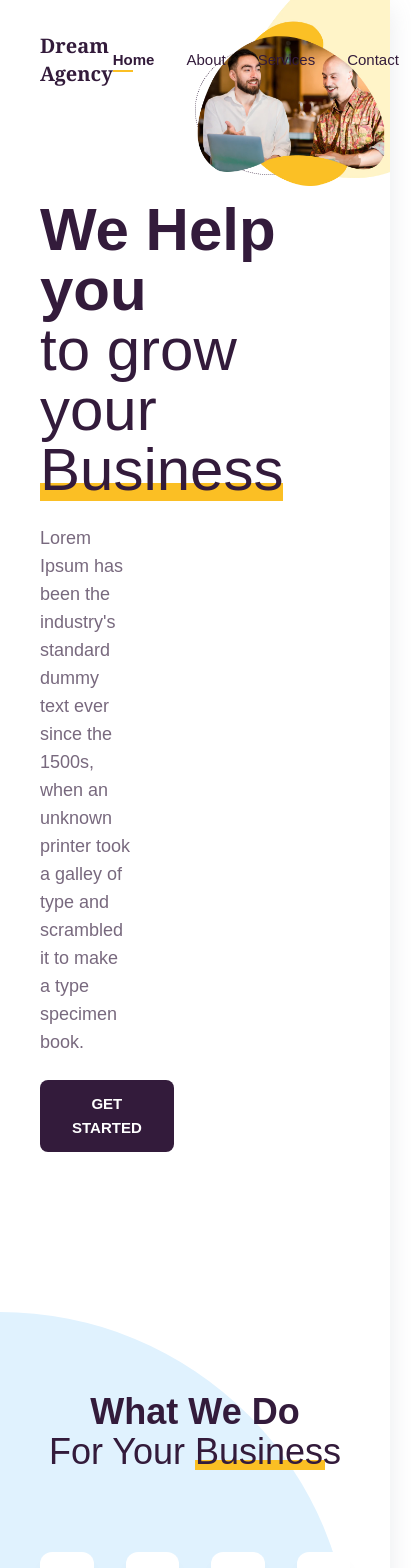
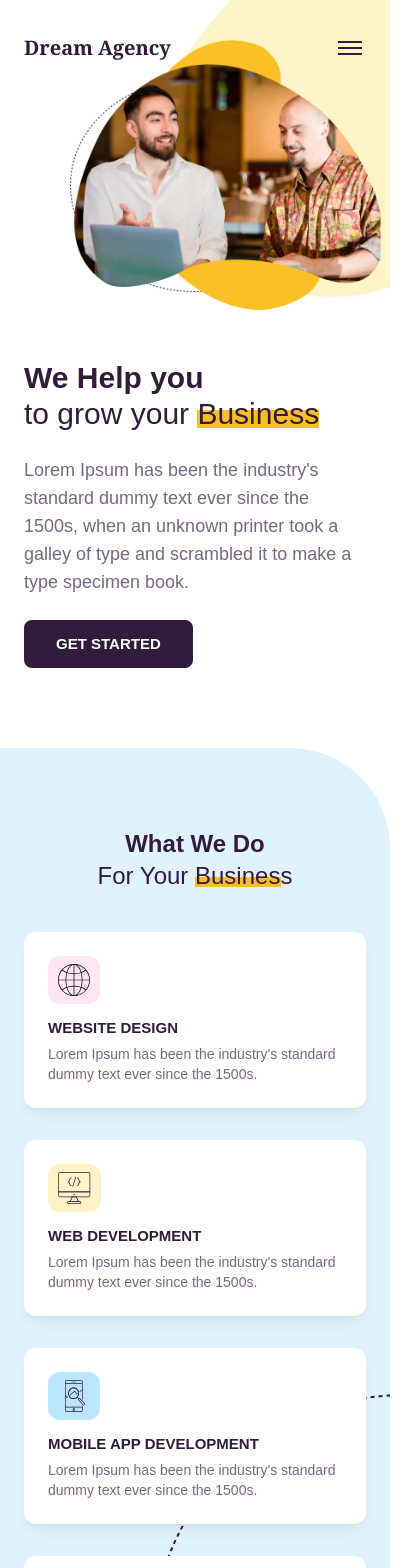
Before and after one commit to kaden-miller/kta-project, a Vue app: page / in a window 390 px wide. Shown: the top 1568 px of the page, 411 px wide, since content can reach past the window. Built offline with nearby package versions, Linux system fonts and the light colour scheme.

Commit message:
updated readme, adjusted mobile styling throughout, mobile menu

```diff
--- a/src/assets/main.css
+++ b/src/assets/main.css
@@ -60,6 +60,5 @@ body {
 #app {
   max-width: 1440px;
   margin: 0 auto;
-  font-weight: normal;
   box-shadow: rgba(149, 157, 165, 0.2) 0px 8px 24px;
 }
--- a/src/components/layouts/AppFooter.vue
+++ b/src/components/layouts/AppFooter.vue
@@ -1,8 +1,8 @@
 <template>
-  <footer class="app-footer bg-accent px-10 py-4 text-center text-white">
+  <footer class="app-footer bg-accent px-6 lg:px-10 py-4 text-center text-white">
     <div class="footer-container">
       <div class="footer-content">
-        <p class="footer-text text-sm">
+        <p class="footer-text text-xs md:text-sm">
           © 2025 Dream Agency, Inc. All right reserved <span class="text-primary">|</span> Privacy
           Policy <span class="text-primary">|</span> Terms of Use
         </p>
--- a/src/components/layouts/AppHeader.vue
+++ b/src/components/layouts/AppHeader.vue
@@ -5,14 +5,14 @@
       isScrolled ? 'bg-white shadow-sm py-4' : 'bg-transparent py-8',
     ]"
   >
-    <div class="header-container flex justify-between items-center px-10">
+    <div class="header-container flex justify-between items-center px-6 lg:px-10">
       <div class="logo-section">
         <RouterLink to="/" class="logo-link">
           <span class="logo-text font-serif text-xl font-bold text-accent">Dream Agency</span>
         </RouterLink>
       </div>
 
-      <nav class="nav-menu flex gap-8">
+      <nav class="nav-menu hidden md:flex gap-8">
         <RouterLink
           to="/"
           class="nav-link relative text-accent transition"
@@ -35,6 +35,67 @@
           Contact
         </button>
       </nav>
+
+      <button
+        @click="toggleMobileMenu"
+        class="md:hidden flex flex-col justify-center items-center w-8 h-8 space-y-1"
+      >
+        <span
+          :class="[
+            'block w-6 h-0.5 bg-accent transition-transform duration-300',
+            mobileMenuOpen ? 'rotate-45 translate-y-2' : '',
+          ]"
+        ></span>
+        <span
+          :class="[
+            'block w-6 h-0.5 bg-accent transition-opacity duration-300',
+            mobileMenuOpen ? 'opacity-0' : 'opacity-100',
+          ]"
+        ></span>
+        <span
+          :class="[
+            'block w-6 h-0.5 bg-accent transition-transform duration-300',
+            mobileMenuOpen ? '-rotate-45 -translate-y-1' : '',
+          ]"
+        ></span>
+      </button>
+    </div>
+
+    <div
+      v-if="mobileMenuOpen"
+      class="md:hidden bg-white shadow-lg shadow-accent-light/20 mt-2 border-t-2 border-secondary"
+    >
+      <nav class="flex flex-col">
+        <RouterLink
+          to="/"
+          @click="closeMobileMenu"
+          class="mobile-nav-link px-6 py-3 text-accent hover:bg-secondary-light transition"
+          active-class="font-bold bg-secondary-light"
+        >
+          Home
+        </RouterLink>
+        <RouterLink
+          to="/about"
+          @click="closeMobileMenu"
+          class="mobile-nav-link px-6 py-3 text-accent hover:bg-secondary-light transition"
+          active-class="font-bold bg-secondary-light"
+        >
+          About
+        </RouterLink>
+        <RouterLink
+          to="/"
+          @click="closeMobileMenu"
+          class="mobile-nav-link px-6 py-3 text-accent hover:bg-secondary-light transition"
+        >
+          Services
+        </RouterLink>
+        <button
+          @click="openModalAndCloseMenu"
+          class="mobile-nav-link px-6 py-3 text-accent hover:bg-secondary-light transition text-left"
+        >
+          Contact
+        </button>
+      </nav>
     </div>
   </header>
 </template>
@@ -46,6 +107,7 @@ export default {
   data() {
     return {
       isScrolled: false,
+      mobileMenuOpen: false,
     }
   },
   methods: {
@@ -54,6 +116,16 @@ export default {
     },
     openModal() {
       this.$emit('open-contact-modal')
+    },
+    toggleMobileMenu() {
+      this.mobileMenuOpen = !this.mobileMenuOpen
+    },
+    closeMobileMenu() {
+      this.mobileMenuOpen = false
+    },
+    openModalAndCloseMenu() {
+      this.openModal()
+      this.closeMobileMenu()
     },
   },
   mounted() {
@@ -84,4 +156,8 @@ export default {
 .nav-link:not(.temp).router-link-exact-active::after {
   width: 20px;
 }
+
+.mobile-nav-link::after {
+  display: none;
+}
 </style>
--- a/src/components/sections/AboutHero.vue
+++ b/src/components/sections/AboutHero.vue
@@ -1,8 +1,8 @@
 <template>
-  <section class="hero-section pt-50 pb-40 px-10 relative">
+  <section class="hero-section pt-40 lg:pt-50 pb-20 lg:pb-40 px-6 lg:px-10 relative">
     <div class="hero-container">
-      <div class="hero-content col-span-2 flex flex-col items-start gap-6 pr-4">
-        <h1 class="hero-headline text-6xl text-accent w-80">
+      <div class="hero-content col-span-2 flex flex-col items-start gap-6 lg:pr-4">
+        <h1 class="hero-headline text-3xl md:text-4xl lg:text-6xl text-accent w-40 lg:w-80">
           <b><UnderlineText text="About Us" :underlineLength="6" underlineHeight="18px" /></b>
           our dream story
         </h1>
@@ -34,7 +34,7 @@
           augue duis dolore te feugait nulla facilisi.
         </p>
       </div>
-      <div class="hero-image absolute -top-2 right-0">
+      <div class="hero-image absolute -top-2 right-0 max-w-60 md:max-w-full">
         <img src="/images/page-header-graphic.svg" />
       </div>
     </div>
--- a/src/components/sections/ContentSection.vue
+++ b/src/components/sections/ContentSection.vue
@@ -1,11 +1,11 @@
 <template>
-  <section class="content-section py-20 px-10">
-    <div class="content-container grid grid-cols-2 items-center">
+  <section class="content-section py-20 px-6 lg:px-10">
+    <div class="content-container grid grid-cols-1 lg:grid-cols-2 items-center gap-8 lg:gap-0">
       <div class="content-image">
         <img :src="imageSrc" :alt="imageAlt" />
       </div>
-      <div class="content-text px-8 flex flex-col gap-6 items-start">
-        <h2 class="content-headline text-4xl text-accent tracking-tight">
+      <div class="content-text px-0 lg:px-8 flex flex-col gap-6 items-start">
+        <h2 class="content-headline text-2xl md:text-3xl lg:text-4xl text-accent tracking-tight">
           <slot name="headline"></slot>
         </h2>
 
--- a/src/components/sections/HomeHero.vue
+++ b/src/components/sections/HomeHero.vue
@@ -1,18 +1,18 @@
 <template>
-  <section class="hero-section pt-50 pb-40 px-10 relative">
-    <div class="hero-container grid grid-cols-5 items-center justify-start">
-      <div class="hero-content col-span-2 flex flex-col items-start gap-6 pr-4">
-        <h1 class="hero-headline text-6xl text-accent">
+  <section class="hero-section pt-90 lg:pt-50 pb-20 lg:pb-40 px-6 lg:px-10 relative">
+    <div class="hero-container grid grid-cols-1 lg:grid-cols-5 items-center justify-start">
+      <div class="hero-content lg:col-span-2 flex flex-col items-start gap-6 lg:pr-4">
+        <h1 class="hero-headline text-3xl md:text-4xl lg:text-6xl text-accent">
           <b>We Help you</b><br />
           to grow your <UnderlineText text="Business" underline-height="18px" />
         </h1>
-        <p class="hero-intro text-lg pr-4">
+        <p class="hero-intro text-lg lg:pr-4">
           Lorem Ipsum has been the industry's standard dummy text ever since the 1500s, when an
           unknown printer took a galley of type and scrambled it to make a type specimen book.
         </p>
         <Button variant="accent" @click="$emit('cta-clicked')"> Get Started </Button>
       </div>
-      <div class="hero-image absolute -top-2 right-0 w-1/2">
+      <div class="hero-image absolute -top-2 right-0 w-80 lg:w-1/2">
         <img
           src="/images/home-header-graphics.webp"
           alt="Two smiling men looking impressed with this applicants project"
--- a/src/components/sections/PreFooter.vue
+++ b/src/components/sections/PreFooter.vue
@@ -1,7 +1,9 @@
 <template>
-  <section class="prefooter-section bg-accent px-10 pt-9 pb-8 text-white rounded-tr-[128px]">
-    <div class="prefooter-container grid grid-cols-5 gap-9">
-      <div class="prefooter-left col-span-2">
+  <section
+    class="prefooter-section bg-accent px-6 lg:px-10 pt-9 pb-8 text-white rounded-tr-[100px] md:rounded-tr-[128px]"
+  >
+    <div class="prefooter-container grid grid-cols-1 lg:grid-cols-5 gap-9">
+      <div class="prefooter-left lg:col-span-2">
         <div class="logo-section pb-4">
           <span class="logo-text font-serif text-2xl font-bold">Dream Agency</span>
         </div>
@@ -9,7 +11,7 @@
           {{ leftText || 'This is a great section to set up to be reused on other pages.' }}
         </p>
       </div>
-      <div class="prefooter-right col-span-3 flex flex-col gap-4 justify-end items-start">
+      <div class="prefooter-right lg:col-span-3 flex flex-col gap-4 justify-end items-start">
         <h3 class="prefooter-cta-headline text-white uppercase font-bold text-lg">
           {{ rightHeadline || 'Right CTA headline that goes above button.' }}
         </h3>
--- a/src/components/sections/ServiceCards.vue
+++ b/src/components/sections/ServiceCards.vue
@@ -1,11 +1,13 @@
 <template>
-  <section id="services" class="service-cards-section py-20 px-10 relative">
+  <section id="services" class="service-cards-section py-20 px-6 lg:px-10 relative overflow-hidden">
     <div class="container">
-      <h2 class="section-headline text-4xl text-center text-accent pb-20">
+      <h2
+        class="section-headline text-2xl md:text-3xl lg:text-4xl text-center text-accent pb-10 lg:pb-20"
+      >
         <b>What We Do</b><br />
         For Your <UnderlineText text="Business" :underlineLength="6" underlineHeight="10px" />
       </h2>
-      <div class="cards-grid gap-8 grid grid-cols-4">
+      <div class="cards-grid gap-8 grid grid-cols-1 z-10 lg:grid-cols-4">
         <CardItem
           v-for="service in services"
           :key="service.id"
@@ -17,9 +19,9 @@
       </div>
     </div>
     <div
-      class="bg-secondary-light absolute w-9/10 h-full left-0 top-0 -z-10 rounded-tr-[400px]"
+      class="bg-secondary-light absolute w-full md:w-9/10 h-full left-0 top-0 -z-20 rounded-tr-[100px] md:rounded-tr-[400px]"
     ></div>
-    <div class="absolute right-0 -bottom-20 -z-20 rounded-tr-[400px]">
+    <div class="absolute -right-60 -bottom-20 -z-10 md:-z-30 md:right-0">
       <img src="/images/ellipse.svg" />
     </div>
   </section>
--- a/src/components/ui/ContactForm.vue
+++ b/src/components/ui/ContactForm.vue
@@ -8,7 +8,11 @@
       </p>
     </div>
 
-    <form v-else @submit.prevent="handleSubmit" class="flex flex-wrap gap-x-2 gap-y-6">
+    <form
+      v-else
+      @submit.prevent="handleSubmit"
+      class="flex flex-col lg:flex-row flex-wrap gap-x-2 gap-y-4 lg:gap-y-6"
+    >
       <div class="flex-1">
         <label for="fullName" class="block text-sm text-accent mb-1 uppercase">Full Name</label>
         <input
```
Also changed, not shown: 1 other file (tests, documents, lock files or other folders).
